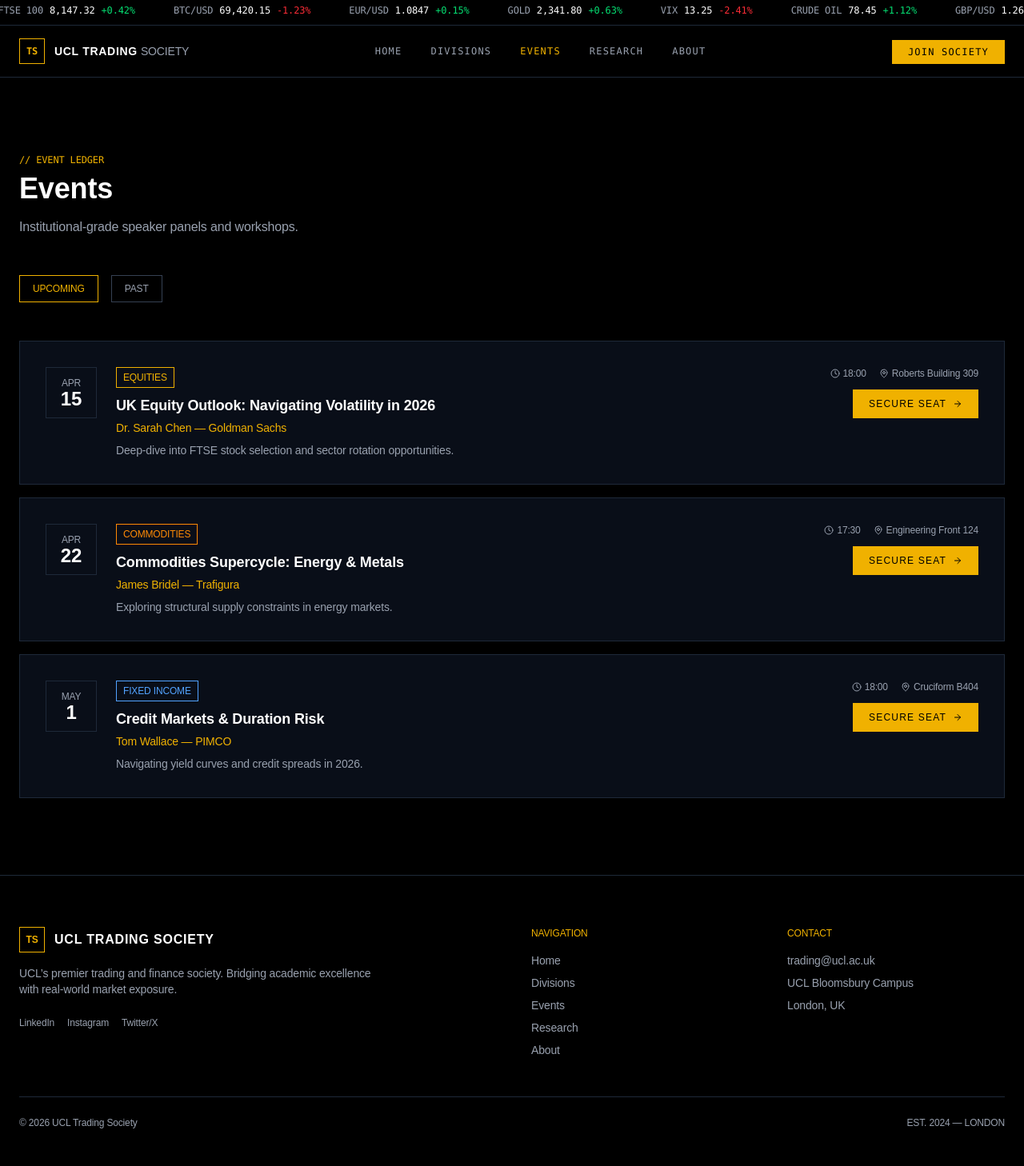
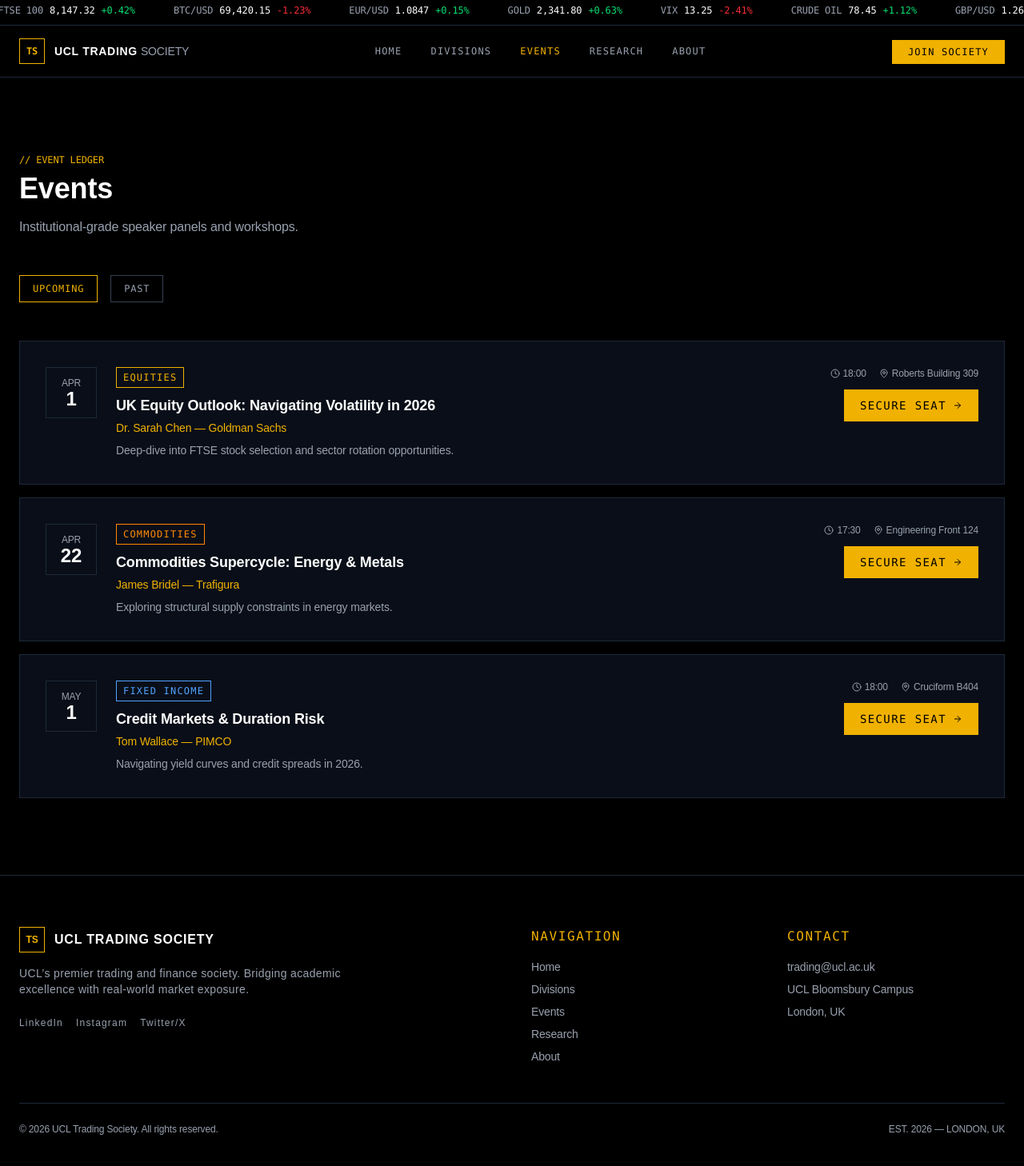
Before and after one commit to Khluiswu/ucl-trading, a Next.js app: page /events in a window 1280 px wide. Shown: the top 1458 px of the page at 80% size. Built offline with nearby package versions, Linux system fonts and the light colour scheme.

Commit message:
minor fixes

```diff
--- a/app/about/page.tsx
+++ b/app/about/page.tsx
@@ -20,10 +20,10 @@ const team = [
 ];
 
 const stats = [
-  { label: "Founded", value: 2024, suffix: "" },
-  { label: "Active Members", value: 350, suffix: "+" },
+  { label: "Founded", value: 2026, suffix: "" },
+  { label: "Active Members", value: 100, suffix: "+" },
   { label: "Industry Partners", value: 12, suffix: "" },
-  { label: "Events Per Year", value: 24, suffix: "+" },
+  { label: "Events Per Year", value: 15, suffix: "+" },
 ];
 
 export default function AboutPage() {
@@ -53,7 +53,7 @@ export default function AboutPage() {
             </p>
 
             <p className="text-gray-400 leading-relaxed mb-6">
-              Founded in 2024, the society connects students with industry through
+              Founded in 2026, the society connects students with industry through
               research, events, and structured divisions operating like real desks.
             </p>
 
@@ -121,7 +121,7 @@ export default function AboutPage() {
               </div>
 
               <h3 className="font-semibold text-lg">{member.name}</h3>
-              <p className="text-yellow-500 font-mono text-x mt-3">{member.role}</p>
+              <p className="text-yellow-500 font-mono uppercase text-xs mt-3 ">{member.role}</p>
               <p className="text-gray-400 text-xs">{member.division}</p>
 
               <div className="mt-4 opacity-0 group-hover:opacity-100 transition">
@@ -143,7 +143,7 @@ export default function AboutPage() {
             description="Connections across top financial institutions."
           />
 
-          <div className="flex flex-wrap gap-4">
+          <div className="flex flex-wrap gap-4 tracking-widest">
             {[
               "Goldman Sachs",
               "Citadel",
--- a/app/divisions/page.tsx
+++ b/app/divisions/page.tsx
@@ -122,8 +122,8 @@ export default function DivisionsPage() {
                       <span
                         className={`text-xs px-2 py-1 border ${
                           div.status === "RECRUITING"
-                            ? "border-green-400 text-green-400"
-                            : "border-gray-700 text-gray-400"
+                            ? "font-mono tracking-widest border-green-400 text-green-400"
+                            : "font-mono tracking-widest border-gray-700 text-gray-400"
                         }`}
                       >
                         {div.status}
--- a/app/events/page.tsx
+++ b/app/events/page.tsx
@@ -11,7 +11,7 @@ const allEvents = [
     title: "UK Equity Outlook: Navigating Volatility in 2026",
     speaker: "Dr. Sarah Chen",
     firm: "Goldman Sachs",
-    date: "2026-04-15",
+    date: "2026-04-1",
     time: "18:00",
     location: "Roberts Building 309",
     tag: "EQUITIES",
@@ -72,7 +72,7 @@ export default function EventsPage() {
         />
 
         {/* FILTER */}
-        <div className="flex gap-4 mb-12">
+        <div className="flex font-mono tracking-wider gap-4 mb-12">
           {["upcoming", "past"].map((tab) => (
             <button
               key={tab}
@@ -126,7 +126,7 @@ export default function EventsPage() {
                       <div className="flex-1">
                         <div className="flex items-center gap-3 mb-2">
                           <span
-                            className={`px-2 py-1 text-xs border ${tagColors[event.tag]}`}
+                            className={`font-mono tracking-widest px-2 py-1 text-xs border ${tagColors[event.tag]}`}
                           >
                             {event.tag}
                           </span>
@@ -160,7 +160,7 @@ export default function EventsPage() {
                       </div>
 
                       {event.upcoming && (
-                        <button className="px-5 py-2.5 bg-yellow-500 text-black text-xs uppercase tracking-widest hover:bg-yellow-400 transition flex items-center gap-2">
+                        <button className="px-5 py-2.5 bg-yellow-500 font-mono text-black text-sm uppercase tracking-widest hover:bg-yellow-400 transition flex items-center gap-2">
                           SECURE SEAT <ArrowRight size={12} />
                         </button>
                       )}
--- a/components/Events.tsx
+++ b/components/Events.tsx
@@ -9,7 +9,7 @@ const events = [
   {
     title: "UK Equity Outlook: Navigating Volatility in 2026",
     speaker: "Dr. Sarah Chen — Goldman Sachs",
-    date: "APR 15, 2026",
+    date: "APR 1, 2026",
     time: "18:00 GMT",
     location: "Roberts Building 309",
     tag: "EQUITIES",
@@ -93,7 +93,7 @@ export default function Events() {
                     </span>
                   </div>
 
-                  <button className="px-4 py-2 border border-yellow-500 text-yellow-500 font-mono text-xs hover:bg-yellow-500 hover:text-black transition">
+                  <button className="px-4 py-2 border border-yellow-500 text-yellow-500 font-mono text-xs uppercase tracking-wider hover:bg-yellow-500 hover:text-black transition">
                     SECURE SEAT
                   </button>
 
--- a/components/Footer.tsx
+++ b/components/Footer.tsx
@@ -18,21 +18,21 @@ export default function Footer() {
               </span>
             </div>
 
-            <p className="text-gray-400 text-sm max-w-md">
+            <p className="text-gray-400 text-sm max-w-md tracking-wide">
               UCL’s premier trading and finance society. Bridging academic
               excellence with real-world market exposure.
             </p>
 
             <div className="flex gap-4 mt-6 text-xs text-gray-400">
-              <a href="#" className="hover:text-yellow-500">LinkedIn</a>
-              <a href="#" className="hover:text-yellow-500">Instagram</a>
-              <a href="#" className="hover:text-yellow-500">Twitter/X</a>
+              <a href="#" className="hover:text-yellow-500 tracking-widest">LinkedIn</a>
+              <a href="#" className="hover:text-yellow-500 tracking-widest">Instagram</a>
+              <a href="#" className="hover:text-yellow-500 tracking-widest">Twitter/X</a>
             </div>
           </div>
 
           {/* Navigation */}
           <div>
-            <h4 className="text-yellow-500 text-xs uppercase mb-4">
+            <h4 className="text-yellow-500 font-mono text-s tracking-widest uppercase text-primary mb-4">
               Navigation
             </h4>
 
@@ -47,7 +47,7 @@ export default function Footer() {
 
           {/* Contact */}
           <div>
-            <h4 className="text-yellow-500 text-xs uppercase mb-4">
+            <h4 className="text-yellow-500 font-mono text-s tracking-widest uppercase text-primary mb-4">
               Contact
             </h4>
 
@@ -62,8 +62,8 @@ export default function Footer() {
 
         {/* Bottom */}
         <div className="mt-12 pt-6 border-t border-gray-800 flex flex-col sm:flex-row justify-between text-xs text-gray-400">
-          <p>© 2026 UCL Trading Society</p>
-          <p>EST. 2024 — LONDON</p>
+          <p>© 2026 UCL Trading Society. All rights reserved.</p>
+          <p>EST. 2026 — LONDON, UK</p>
         </div>
 
       </div>
--- a/components/Navbar.tsx
+++ b/components/Navbar.tsx
@@ -53,7 +53,7 @@ export default function Navbar() {
         {/* CTA */}
         <div className="hidden md:block">
           <a
-            href="#join"
+            href="/#join"
             className="px-5 py-2 bg-yellow-500 text-black font-mono text-xs tracking-widest uppercase hover:bg-yellow-400 transition"
           >
             Join Society
@@ -88,8 +88,8 @@ export default function Navbar() {
               </Link>
             ))}
             <a
-              href="#join"
-              className="block text-center px-5 py-2 bg-yellow-500 text-black font-mono text-xs tracking-widest uppercase mt-4"
+              href="/#join"
+              className="block text-center px-5 py-2 hover:bg-gold-bright text-black font-mono text-xs tracking-widest uppercase mt-4"
             >
               Join Society
             </a>
--- a/components/Research.tsx
+++ b/components/Research.tsx
@@ -66,7 +66,7 @@ export default function Research() {
             <button
               key={div}
               onClick={() => setFilterDiv(div)}
-              className={`px-4 py-2 text-xs border ${
+              className={`px-4 py-2 font-mono tracking-widest text-xs border ${
                 filterDiv === div
                   ? "border-yellow-500 text-yellow-500"
                   : "border-gray-700 text-gray-400"
@@ -111,7 +111,7 @@ export default function Research() {
                   </div>
 
                   <div className="md:col-span-2">
-                    <span className={`px-2 py-1 text-xs border ${divisionColors[paper.division]}`}>
+                    <span className={`font-mono tracking-widest px-2 py-1 text-xs border ${divisionColors[paper.division]}`}>
                       {paper.division}
                     </span>
                   </div>
```
